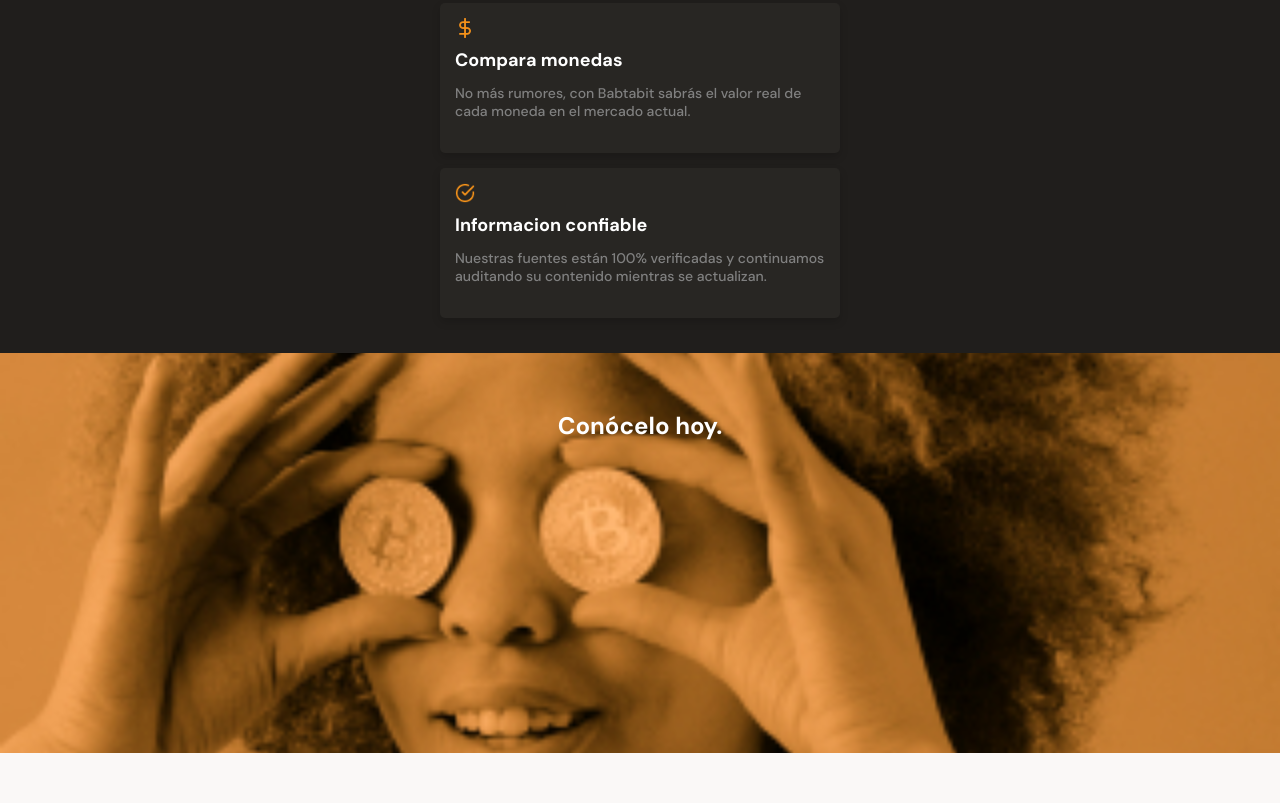
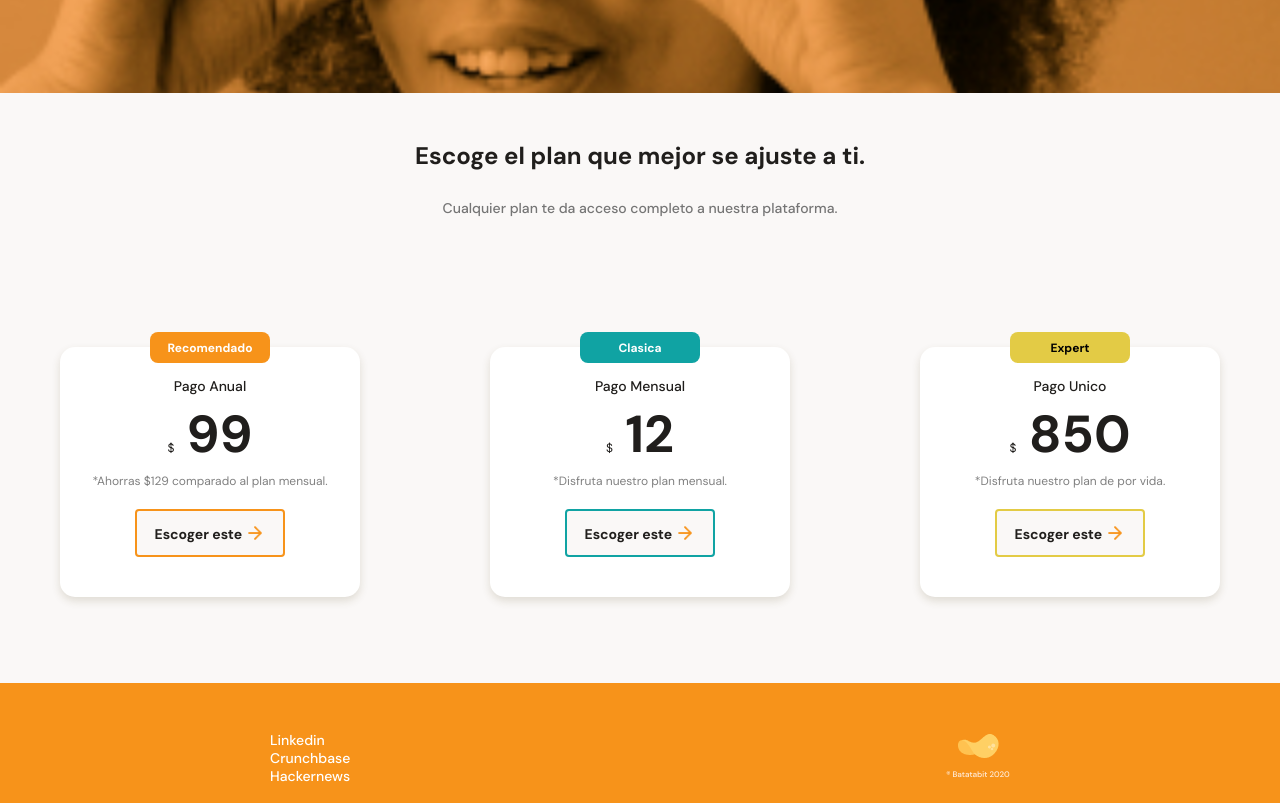
Before and after one commit to MiguelBuendia98/Batabit, a plain HTML site: page src/index.html in a window 1280 px wide. Shown: the part 1997-2800 px from the top of the page. Drawn offline with Linux system fonts and the light colour scheme.

Commit message:
se finalizo el footer y se le agrego los scrolls a las tablas

```diff
--- a/src/CSS/style.css
+++ b/src/CSS/style.css
@@ -167,9 +167,19 @@ main
     background-repeat: no-repeat;
 }
 
+.main-table-container
+{
+    display: flex;
+    gap: 50px;
+    overflow-x: scroll;
+    overscroll-behavior-x: contain;
+    scroll-snap-type: x proximity;
+}
+
 .main-currency-table
 {
     width: 70%;
+    scroll-snap-align: center;
     min-width: 235px;
     max-width: 500px;
     height: 360px;
@@ -462,11 +472,24 @@ main
     color: #757575;
 }
 
+.plans-container--slider
+{
+    display: flex;
+    padding-left: 10px;
+    padding-right: 10px;
+    gap: 30px;
+    height: 316px;
+    overflow-x: scroll;
+    overscroll-behavior-x: contain;
+    scroll-snap-type: x proximity;
+}
+
 .plans-container--card
 {
     position: relative;
+    scroll-snap-align: center;
     width: 70%;
-    min-width: 230px;
+    min-width: 190px;
     max-width: 300px;
     height: 250px;
     margin: 50px auto 0;
@@ -486,9 +509,25 @@ main
     font-size: 1.2rem;
     font-weight: bold;
     top: -15px;
+    border-radius: 8px;
+}
+
+.p-one
+{
     background-color: var(--color-footer);
-    border-radius: 8px;
     color: var(--just-white);
+}
+
+.p-two
+{
+    background-color: rgb(16, 163, 163);
+    color: var(--just-white);
+}
+
+.p-three
+{
+    background-color: rgb(227, 203, 69);
+    color: black;
 }
 
 .plans-card--title
@@ -525,13 +564,31 @@ main
     width: 150px;
     height: 48px;
     margin-top: 20px;
-    background-color: #faf8f7;
-    border: 2px solid var(--color-footer);
     border-radius: 4px;
     font-size: 1.4rem;
     font-weight: bold;
     font-family: 'DM Sans', sans-serif;
     line-height: 1.8rem;
+}
+
+.button-one
+{
+    background-color: #faf8f7;
+    border: 2px solid var(--color-footer);
+    color: var(--warm-black);
+}
+
+.button-two
+{
+    background-color: #faf8f7;
+    border: 2px solid rgb(16, 163, 163);
+    color: var(--warm-black);
+}
+
+.button-three
+{
+    background-color: #faf8f7;
+    border: 2px solid rgb(227, 203, 69);
     color: var(--warm-black);
 }
 
@@ -546,3 +603,56 @@ main
     background-repeat: no-repeat;
     vertical-align: text-bottom;
 }
+
+footer
+{
+    width: 100%;
+    height: 150px;
+    background-color: var(--color-footer);
+    display: flex;
+    justify-content: center;
+}
+
+.footer-container
+{
+    width: 100%;
+    max-width: 800px;
+    height: auto;
+    display: flex;
+    font-size: 1.4rem;
+    font-weight: 500;
+    align-items: center;
+    justify-content: space-between;
+}
+
+.footer-container ul
+{
+    margin: auto auto auto 30px;
+}
+
+.footer-container ul li
+{
+    list-style: none;
+}
+
+.footer-container ul li a
+{
+    text-decoration: none;
+    color: var(--just-white);
+}
+
+.image-footer
+{
+    width: 64px;
+    height: 50px;
+    margin: auto 30px;
+}
+
+.image-footer img
+{
+    width: 100%;
+    height: 100%;
+    background-position: center;
+    background-repeat: no-repeat;
+    background-size: cover;
+}
--- /dev/null
+++ b/src/CSS/tablet.css
@@ -0,0 +1,13 @@
+.main-product-detail
+{
+    display: flex;
+    width: 100%;
+    flex-wrap: wrap;
+    min-width: 900px;
+    justify-content: center;
+}
+
+.plans-container--slider
+{
+    justify-content: center;
+}
--- a/src/index.html
+++ b/src/index.html
@@ -9,6 +9,7 @@
     <link rel="preconnect" href="https://fonts.gstatic.com" crossorigin>
     <link href="https://fonts.googleapis.com/css2?family=DM+Sans:wght@400;500;700&family=Inter:wght@400;500;700&display=swap" rel="stylesheet">
     <link rel="stylesheet" href="./CSS/style.css">
+    <link rel="stylesheet" href="CSS/tablet.css" media="(min-width: 900px)">
     <title>Batabit</title>
 </head>
 <body>
@@ -64,10 +65,9 @@
                                 <td class="table__bottom-right table__right">$ 4.96 <span class="down"></span></td>
                             </tr>
                         </table>
-                    </div>
-
                     <div class="currency-table-date">
                         <p><b>Actualizado: </b> 19 de Julio 23:45 </p>
+                    </div>
                     </div>
                 </div>
 
@@ -92,6 +92,9 @@
                                 <td class="table__bottom-right table__right">$ 14.96 <span class="down"></span></td>
                             </tr>
                         </table>
+                    </div>
+                    <div class="currency-table-date">
+                        <p><b>Actualizado: </b> 19 de Julio 23:45 </p>
                     </div>
                 </div>
             </section>
@@ -167,12 +170,32 @@
 
             <section class="plans-container--slider">
                 <article class="plans-container--card">
-                    <p class="recomendado">Recomendado</p>
+                    <p class="p-one recomendado">Recomendado</p>
                     <div class="plans-info-container">
                         <h3 class="plans-card--title">Pago Anual</h3>
                         <p class="plans-card--price"><span>$</span> 99</p>
                         <p class="plans-card--saving">*Ahorras $129 comparado al plan mensual.</p>
-                        <button class="plans-card--ca">Escoger este <span></span></button>
+                        <button class="button-one plans-card--ca">Escoger este <span></span></button>
+                    </div>
+                </article>
+
+                <article class="plans-container--card">
+                    <p class="p-two recomendado">Clasica</p>
+                    <div class="plans-info-container">
+                        <h3 class="plans-card--title">Pago Mensual</h3>
+                        <p class="plans-card--price"><span>$</span> 12</p>
+                        <p class="plans-card--saving">*Disfruta nuestro plan mensual.</p>
+                        <button class="button-two plans-card--ca">Escoger este <span></span></button>
+                    </div>
+                </article>
+
+                <article class="plans-container--card">
+                    <p class="p-three recomendado">Expert</p>
+                    <div class="plans-info-container">
+                        <h3 class="plans-card--title">Pago Unico</h3>
+                        <p class="plans-card--price"><span>$</span> 850</p>
+                        <p class="plans-card--saving">*Disfruta nuestro plan de por vida.</p>
+                        <button class="button-three plans-card--ca">Escoger este <span></span></button>
                     </div>
                 </article>
             </section>
@@ -180,7 +203,17 @@
     </main>
 
     <footer>
+        <div class="footer-container">
+            <ul>
+                <li><a href="">Linkedin</a></li>
+                <li><a href="">Crunchbase</a></li>
+                <li><a href="">Hackernews</a></li>
+            </ul>
 
+            <div class="image-footer">
+                <img src="./assets/logos/Lofofooter.png" alt="logo-footer">
+            </div>
+        </div>
     </footer>
 </body>
 </html>
```
